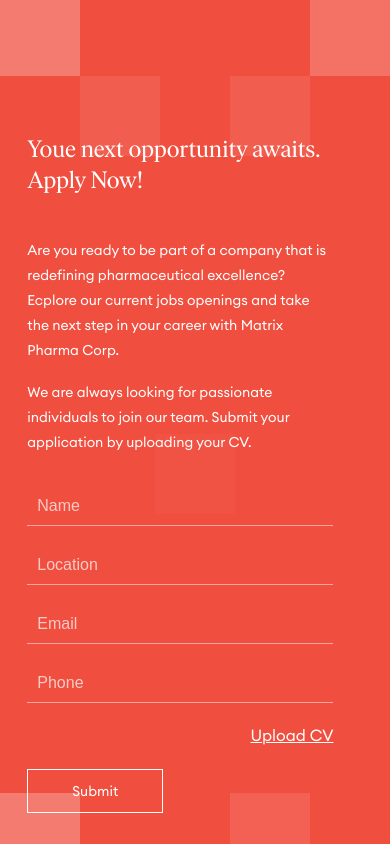
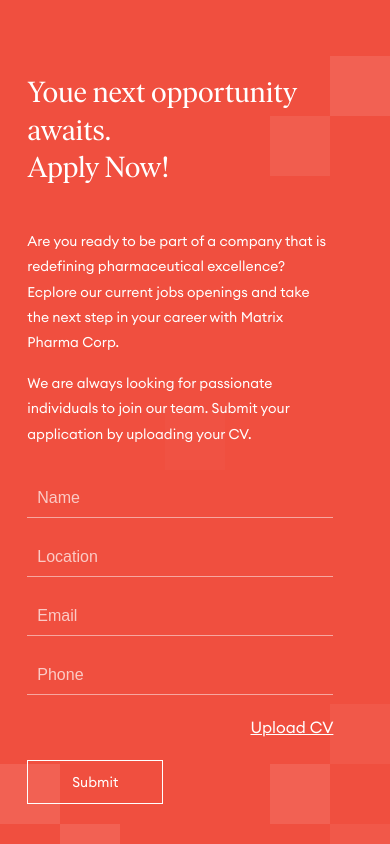
Before and after one commit to HardMaind/matrix-pharma, a Next.js app: page /careers in a window 390 px wide. Shown: the part 4300-5144 px from the top of the page. Built offline with nearby package versions, Linux system fonts and the light colour scheme.

Commit message:
matrix responsive done

```diff
--- a/src/pages/about-us.js
+++ b/src/pages/about-us.js
@@ -79,7 +79,7 @@
       </section>
       {/*About Us Vision, Purpose, Values */}
 
-      <video autoPlay controls>
+      <video autoPlay controls poster="/assets/images/matrix-pharma-poster.jpg">
         <source
           src="/assets/videos/matrix-pharma-corp-Interview-video.mp4"
           type="video/mp4"
--- a/src/styles/globals.css
+++ b/src/styles/globals.css
@@ -1529,7 +1529,7 @@
   right: 0px;
 }
 
-.two-colors{
+.two-colors {
   display: none;
 }
 
@@ -1557,13 +1557,11 @@
     padding-right: 0;
   }
 
-  .leadership-image img {
-    max-width: 250px;
-    margin: 0 auto;
-  }
-
   .pd-24 {
     padding-inline: 30px;
+  }
+  .pd-4 {
+    padding-inline: 4px;
   }
 }
 
@@ -1626,20 +1624,20 @@
     right: 0px;
     bottom: -90px;
   }
-  .light-purple-box2{
+  .light-purple-box2 {
     top: auto;
     bottom: 30px;
     right: -60px;
   }
-  .light-orange-box2{
+  .light-orange-box2 {
     right: -30px;
     left: auto;
     bottom: 0;
   }
-  .two-color{
+  .two-color {
     display: none;
   }
-  .two-colors{
+  .two-colors {
     display: block;
   }
 }
@@ -1727,7 +1725,7 @@
 }
 
 .matrix h3 {
-  font-size: 24px;
+  font-size: 35px;
   font-style: italic;
   margin-bottom: 10px;
   color: #333;
@@ -1822,11 +1820,11 @@
 
 @media screen and (max-width: 768px) {
   .matrix {
-    padding-block: 80px 40px;
+    padding-block: 50px 40px;
   }
 
   .matrix h2 {
-    font-size: 28px;
+    font-size: 36px;
   }
 
   .matrix p {
@@ -1858,6 +1856,30 @@
     order: 1;
     grid-column: span 1;
     grid-row: span 2;
+  }
+  .matrix-advantage-content {
+    padding-bottom: 2rem;
+  }
+}
+
+@media screen and (max-width: 425px) {
+  .matrix p{
+    font-size: 15px;
+  }
+  .matrix h3 {
+    font-size: 24px;
+  }
+  .matrix h2 {
+    font-size: 28px;
+  }
+  .matrix-advantage-content h3 {
+    font-size: 25px;
+  }
+  .matrix-advantage-content li {
+    margin-bottom: 0px;
+  }
+  .block-text{
+    display: unset;
   }
 }
 
@@ -2200,6 +2222,10 @@
   grid-column: 1 / 6;
 }
 
+.career-form-left-col1 {
+  grid-column: 1 / 8;
+}
+
 .career-form-left-col h2 {
   margin-bottom: 40px;
 }
@@ -2210,6 +2236,10 @@
 
 .career-form-section {
   position: relative;
+}
+
+.mt-30 {
+  margin-top: 30px;
 }
 
 .career-form-box1,
@@ -2304,6 +2334,63 @@
   }
 }
 
+@media screen and (max-width: 575px) {
+  .career-form-box1,
+  .career-form-box2,
+  .career-form-box3,
+  .career-form-box4,
+  .career-form-box5,
+  .career-form-box6,
+  .career-form-box7,
+  .career-form-box8,
+  .career-form-box9,
+  .career-form-box10,
+  .career-form-box11 {
+    width: 60px;
+    height: 60px;
+  }
+  .career-form-box3 {
+    top: 60px;
+    opacity: 0.1;
+  }
+  .career-form-box4 {
+    top: 120px;
+    right: 60px;
+  }
+  .career-form-box6{
+    bottom: 60px;
+    opacity: 0.1;
+  }
+  .career-form-box7 {
+    left: 60px;
+    bottom: 0px;
+    opacity: 0.1;
+  }
+  .career-form-box8,
+  .career-form-box2,
+  .career-form-box1 {
+    display: none;
+  }
+  .career-form-box9 {
+    bottom: 120px;
+    right: 0;
+    opacity: 0.05;
+  }
+  .career-form-box10{
+    bottom: 60px;
+    right: 60px;
+  }
+}
+
+@media screen and (max-width: 425px) {
+  .career-form-section {
+    padding-block: 80px;
+  }
+  .career-form-left-col h2 {
+    font-size: 29px;
+  }
+}
+
 /* ============================= */
 /* Product page styles           */
 /* ============================= */
```
Also changed, not shown: src/components/DetailForm.js (added, +52 -0 lines), src/pages/matrix-advantages.js (+38 -3 lines), public/assets/images/matrix-pharma-poster.jpg (added).
